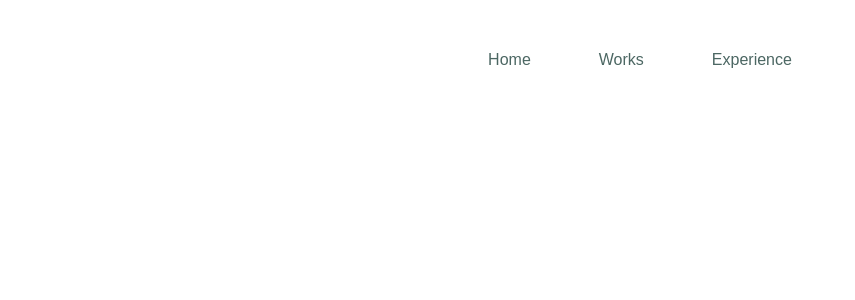
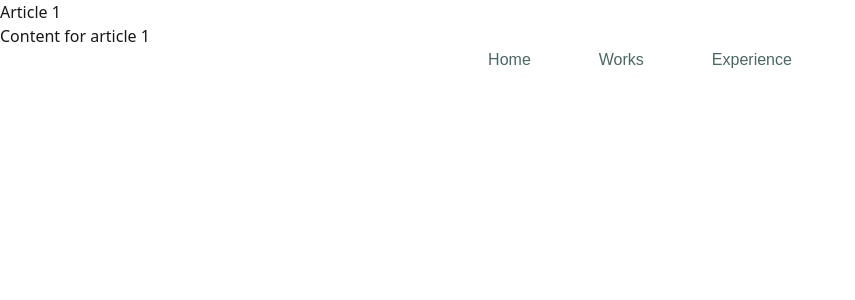
Before and after one commit to FMS16/portfolio, a Next.js app: page /articles/1 in a window 1280 px wide. Shown: the top 300 px of the page, without its empty margins (0-855 px from the left). Built offline with nearby package versions, Linux system fonts and the light colour scheme; a web font is replaced by a local one.

Commit message:
cambios pagina articulos

```diff
--- a/app/articles/[id]/page.tsx
+++ b/app/articles/[id]/page.tsx
@@ -1,26 +1,22 @@
 import { notFound } from 'next/navigation';
 import articles from '../articles.json';
 
-type Params = {
-  id: string;
-};
-
-interface ArticlePageProps {
-  params: Params;
-}
-
-export default function ArticlePage({ params }: ArticlePageProps) {
+export default function ArticlePage({ params }: { params: { id: string } }) {
   const { id } = params;
 
-  const article = articles.find((article) => article.id === parseInt(id, 10));
-    if(!article){
-        notFound();
-    }
+  // Buscar el artículo
+  const article = articles.find((article) => article.id === Number(id));
+
+  // Si no se encuentra el artículo, llamar a notFound
+  if (!article) {
+    notFound();
+    return null;
+  }
+
   return (
-    <>
-        <div>
-
-        </div>
-    </>
+    <div>
+      <h1>{article.title}</h1>
+      <p>{article.content}</p>
+    </div>
   );
 }
```
